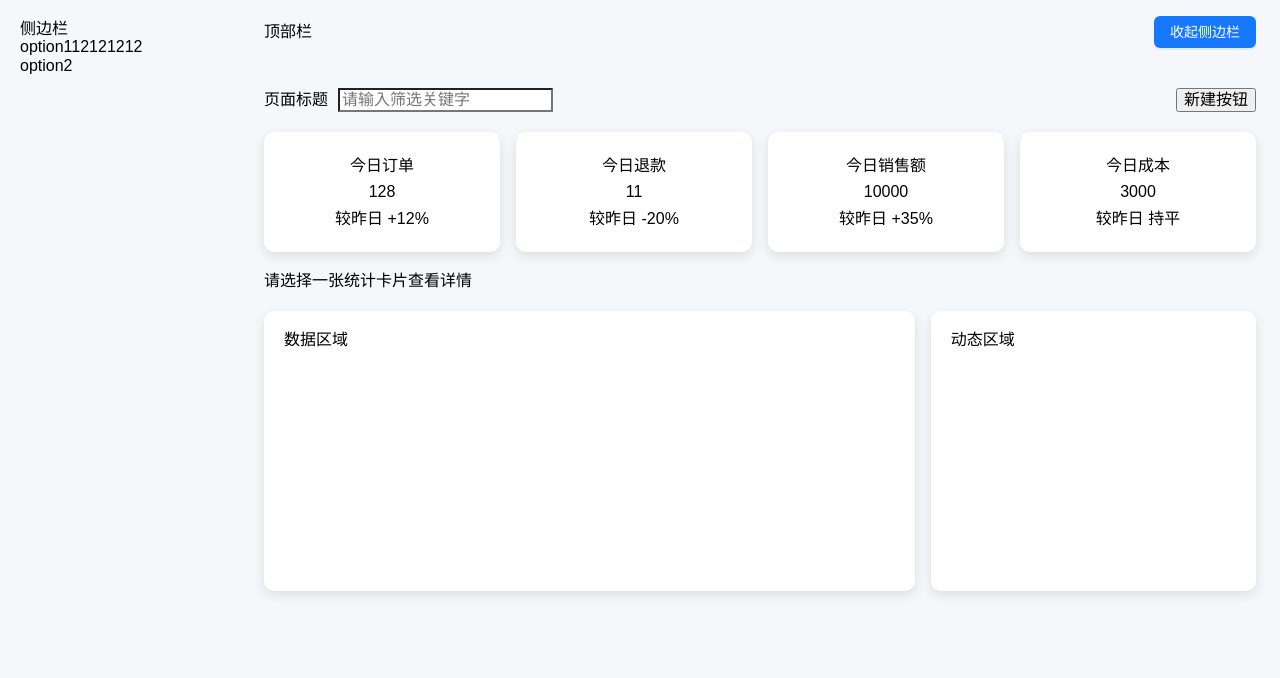
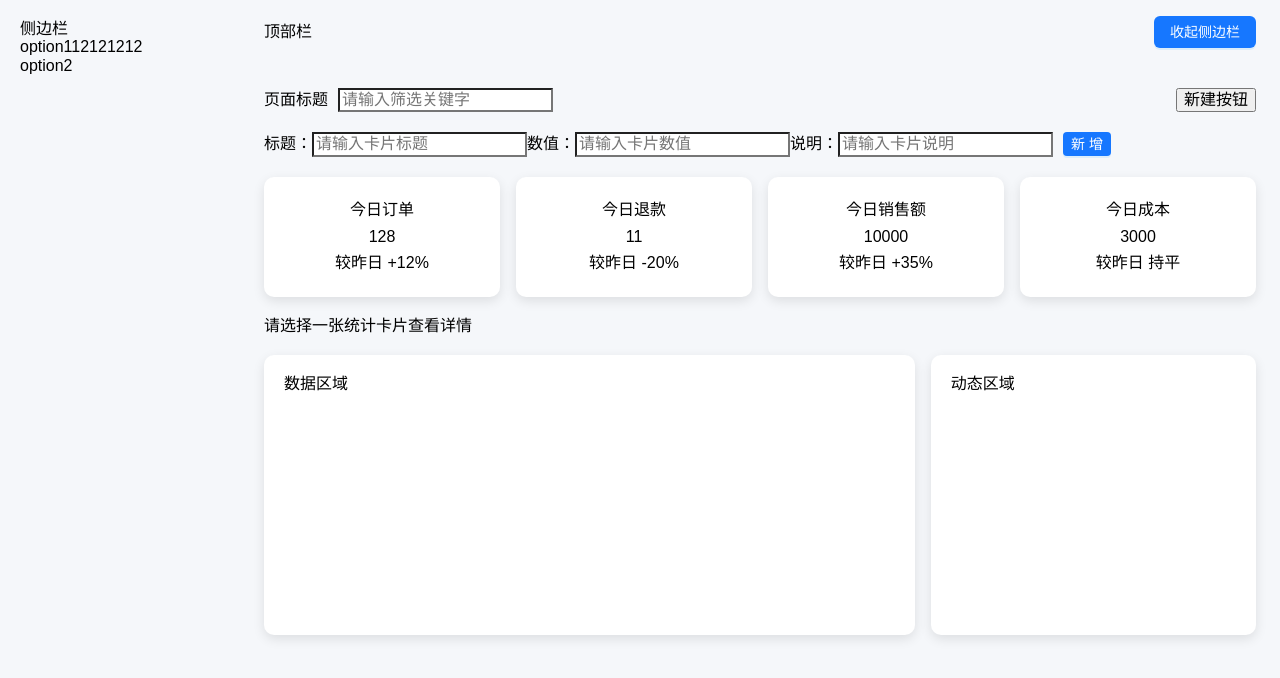
Before and after one commit to SavitarJing/keith-vue3, a Vue app: page / in a window 1280 px wide. Shown: the top 678 px of the page. Built offline with nearby package versions, Linux system fonts and the light colour scheme.

Commit message:
完成新增卡片的功能，记住页面能自动响应变化的数据，应该用 ref 或 reactive 包起来。 push函数的使用

```diff
--- a/src/DemoView1.vue
+++ b/src/DemoView1.vue
@@ -10,7 +10,8 @@ const changeSidebarStatus = () => {
 }
 
 // 定义卡片内容
-const statCards = [
+const statCards = ref(
+    [
         {
             id: 1,
             title: '今日订单',
@@ -37,6 +38,7 @@ const statCards = [
         },
 
     ]
+)
 
 // 记录当前选择的卡片id
 const selectedCardId = ref(null)
@@ -51,7 +53,7 @@ const handleCardSelected = (id) => {
 // 利用find函数，根据卡片id反查整个卡片对象
 const selectedCard = computed(
     () => {
-        return statCards.find(card => card.id === selectedCardId.value)
+        return statCards.value.find(card => card.id === selectedCardId.value)
     }
 )
 
@@ -61,7 +63,7 @@ const keyword = ref('')
 // 保存符合条件的card
 const filterCards = computed(() => {
     // 使用filter函数过滤出匹配的数据
-    return statCards.filter(
+    return statCards.value.filter(
         card => {
             // 字符串函数，用于查询某个字符串中是否包含指定字符串
             return card.title.includes(keyword.value)
@@ -69,6 +71,38 @@ const filterCards = computed(() => {
     )
 })
 
+// 表单：新增卡片
+const cardForm = ref({
+    id: '',
+    title: '',
+    value: '',
+    desc: ''
+})
+
+const addNewCard = () => {
+    if (!cardForm.value.title.trim()) {
+        console.log('请输入内容')
+        return
+    }
+    // 新增卡片内容到数组中
+    statCards.value.push(
+        {
+            id: Date.now(),
+            title: cardForm.value.title,
+            value: cardForm.value.value,
+            desc: cardForm.value.desc
+        }
+    )
+    // 清空表单
+    clearForm()
+}
+
+// 清空表单方法
+const clearForm = () => {
+    cardForm.value.title = ''
+    cardForm.value.value = ''
+    cardForm.value.desc = ''
+}
 
 </script>
 
@@ -89,21 +123,36 @@ const filterCards = computed(() => {
                     <div class="page-title">
                         <span style="margin-right: 10px;">页面标题</span>
                         <input type="text" v-model="keyword" placeholder="请输入筛选关键字">
+                        <div class="card-form" style="margin-top: 20px;">
+                            <div class="card-form">
+                                <label for="title">标题：</label>
+                                <input type="text" v-model="cardForm.title" id="cardForm.title" name="cardForm.title"
+                                    placeholder="请输入卡片标题">
+                                <label for="value">数值：</label>
+                                <input type="text" v-model="cardForm.value" id="cardForm.value" name="cardForm.value"
+                                    placeholder="请输入卡片数值">
+                                <label for="desc">说明：</label>
+                                <input type="text" v-model="cardForm.desc" id="cardForm.desc" name="cardForm.desc"
+                                    placeholder="请输入卡片说明">
+                                <a-button type="primary" @click="addNewCard" size="small"
+                                    style="margin-left: 10px;">新增</a-button>
+                            </div>
+                        </div>
                     </div>
                     <div class="page-button">
                         <button>新建按钮</button>
                     </div>
                 </div>
-                <div class="stat-grid">
-                    <div v-if="filterCards.length === 0">
-                        暂无匹配数据
-                    </div>
-                    <div class="card" v-else v-for="card in filterCards" :key="card.id" @click="handleCardSelected(card.id)"
+                <div class="stat-grid" v-if="filterCards.length > 0">
+                    <div class="card" v-for="card in filterCards" :key="card.id" @click="handleCardSelected(card.id)"
                         :class="{ cardActive: selectedCardId === card.id }">
                         <span>{{ card.title }}</span>
                         <span>{{ card.value }}</span>
                         <span>{{ card.desc }}</span>
                     </div>
+                </div>
+                <div v-else>
+                    暂无匹配数据
                 </div>
                 <div class="card-detail">
                     <div v-if="!selectedCard">
```
Lines whose indentation alone changed are shown as unchanged.
